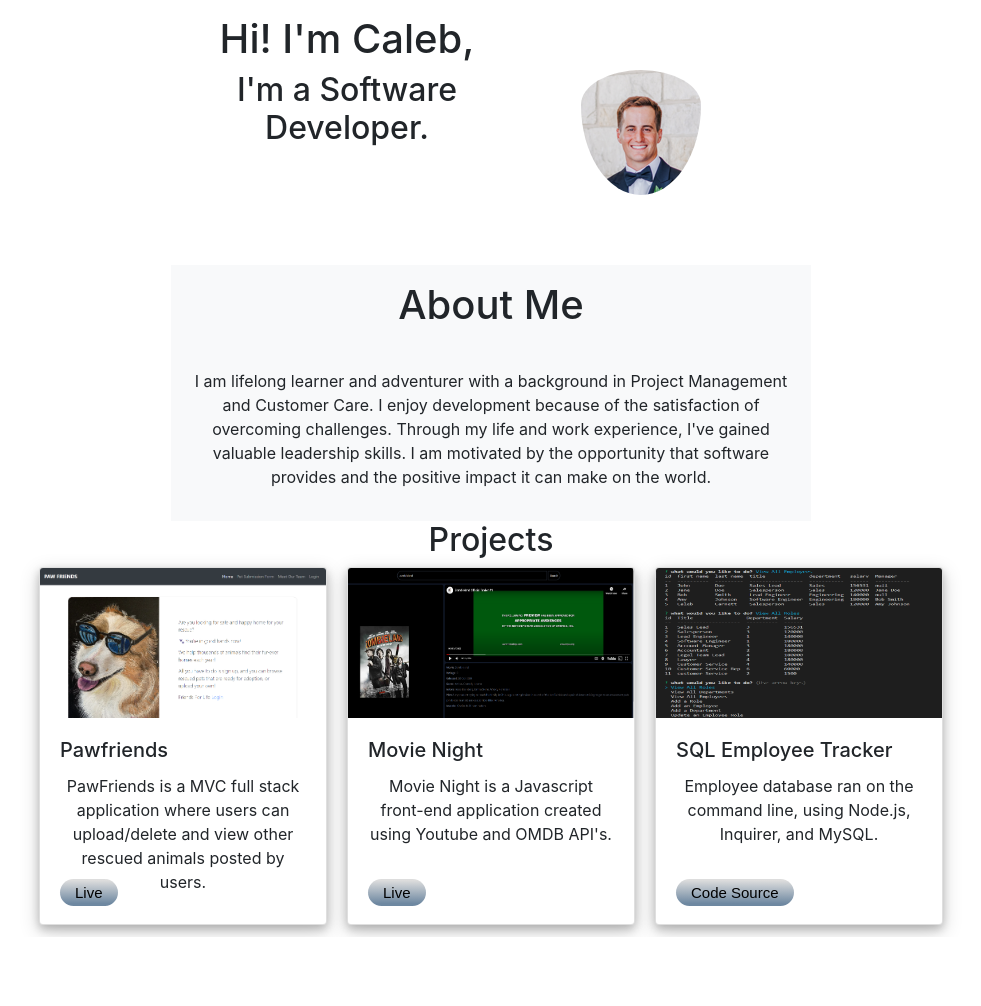
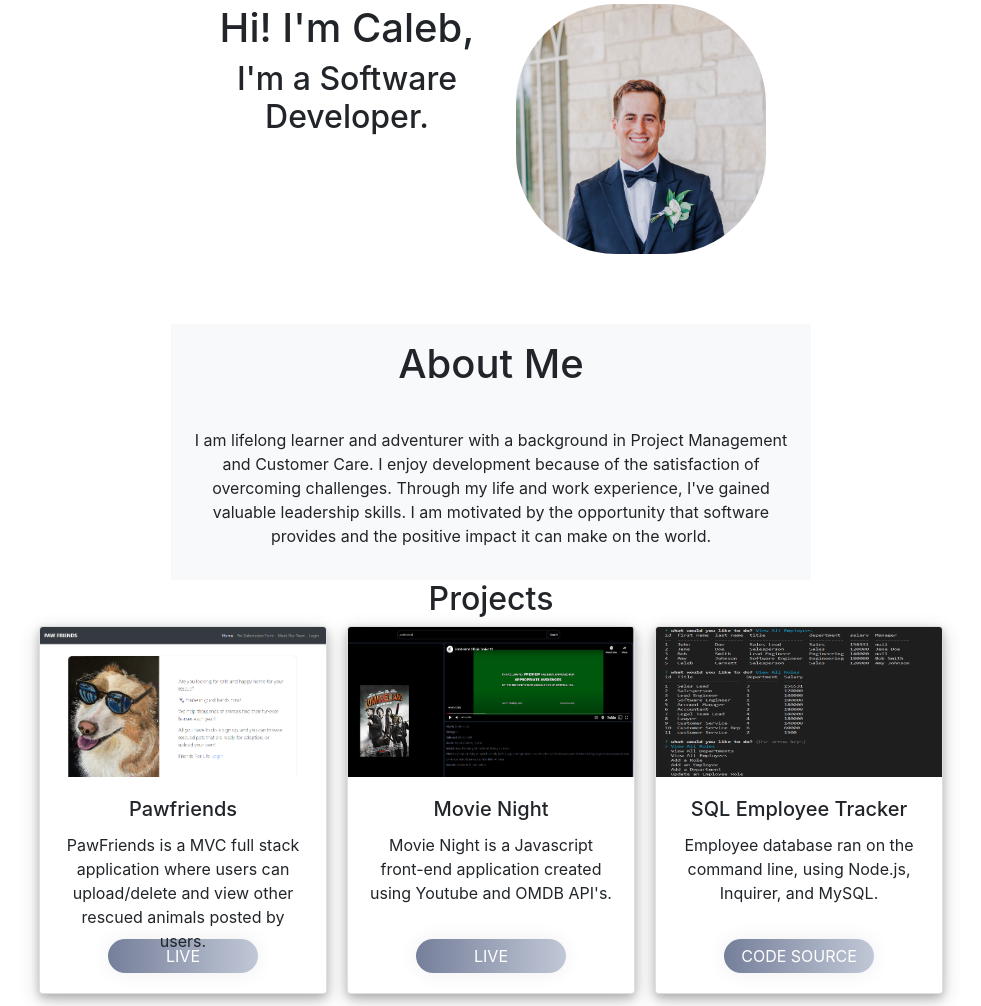
Before and after one commit to calebc96/Portfolio, a plain HTML site: page index.html in a window 1280 px wide. Shown: the part 202-1208 px from the top of the page, without its empty margins (149-1130 px from the left). Before the commit the page ends 1139 px from the top, so only its background shows below. Drawn offline with nearby package versions, Linux system fonts and the light colour scheme.

Commit message:
updated project cards

```diff
--- a/assets/style/style.css
+++ b/assets/style/style.css
@@ -14,8 +14,10 @@
 }
 
 .profilephoto {
-    border-radius: 100%;
-    padding-top: 55px;
+    border-radius: 100px;
+    width: 250px;
+    height: 250px;
+    object-fit: cover;
 }
 
 .info {
@@ -48,42 +50,28 @@ h2, h1, p {
     height: 90px;
 }
 
-.project-buttons {
-text-decoration: none;
-font-family: Arial, Helvetica, sans-serif;
-font-size: 15px;
-background: linear-gradient(180.3deg, rgb(221, 221, 221) 5.5%, rgb(110, 136, 161) 90.2%);
-color: black;
-padding: 5px;
-padding-left:15px ;
-padding-right:15px;
-border-radius: 25px;
+.card-body {
+    text-align: center;
 }
 
-.project-buttons{
+
+.project-buttons {
+    background-image: linear-gradient(to right, #757F9A 0%, #D7DDE8  65%, #757F9A  100%);
+    margin: auto;
+    width: 150px;
+    padding: 5px 15px;
+    text-align: center;
+    text-transform: uppercase;
+    transition: 0.5s;
+    background-size: 200% auto;
+    color: white;
+    box-shadow: 0 0 20px #eee;
+    border-radius: 20px;
+    display: block;
+  }
+
+  .project-buttons:hover {
+    background-position: right center; /* change the direction of the change here */
+    color: #fff;
     text-decoration: none;
-    font-family: Arial, Helvetica, sans-serif;
-    font-size: 15px;
-    background: linear-gradient(180.3deg, rgb(221, 221, 221) 5.5%, rgb(110, 136, 161) 90.2%);
-    color: black;
-    padding: 5px;
-    padding-left:15px ;
-    padding-right:15px;
-    border-radius: 25px;
-    }
-
-    .project-buttons:hover{
-        text-decoration: none;
-        font-family: Arial, Helvetica, sans-serif;
-        font-size: 15px;
-        background: linear-gradient(180.3deg, rgb(221, 221, 221) 5.5%, rgb(110, 136, 161) 90.2%);
-        color: black;
-        padding: 5px;
-        padding-left:15px ;
-        padding-right:15px;
-        border-radius: 25px;
-        }
-
-.nav-item {
-    font-size: 23px;
-}
+  }
--- a/index.html
+++ b/index.html
@@ -75,7 +75,7 @@
       <div  style="width: 18rem">
         <img class="profilephoto"
           class="card-img-top"
-          src="./assets/images/Screenshot 2023-02-04 095022.png"
+          src="./assets/images/Wedding headshot.jpg"
           alt="Card image cap"
         />
     </section>
```
Also changed, not shown: assets/images/2504923.png (deleted), assets/images/Caleb Designs-1.jpg (deleted), assets/images/Screenshot 2023-02-04 095022.png (deleted), assets/images/Wedding headshot.jpg (added), assets/images/headshot.png (deleted), 1 other file.
